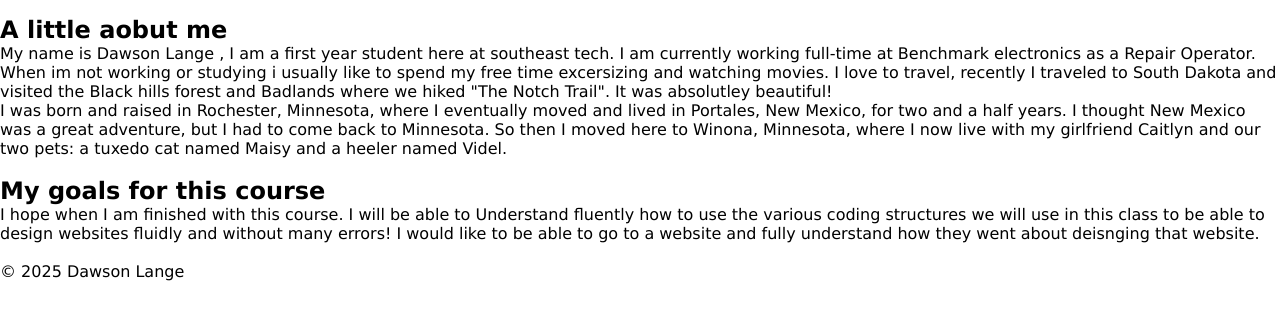
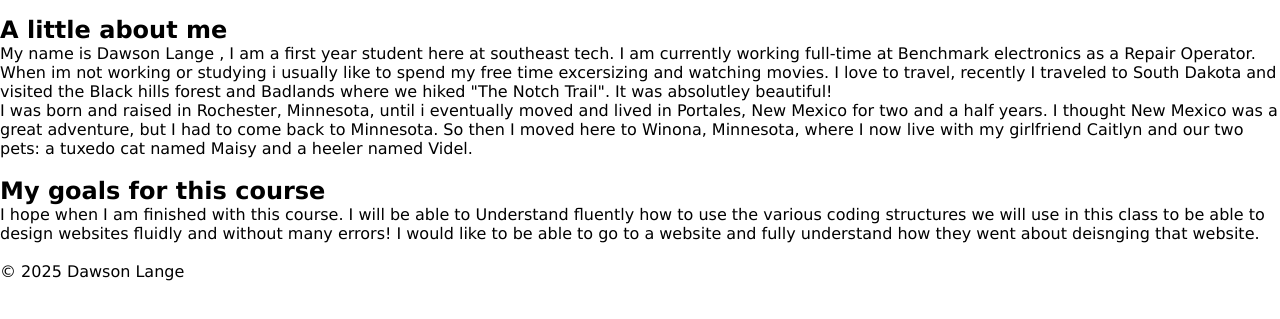
Before and after one commit to Lange544/DawsonLange, a plain HTML site: page Week2_Assignmnet/index.html in a window 1280 px wide. Shown: the part 41-360 px from the top of the page. Drawn offline with Linux system fonts and the light colour scheme.

Commit message:
corrections

```diff
--- a/Week2_Assignmnet/index.html
+++ b/Week2_Assignmnet/index.html
@@ -18,13 +18,13 @@
             <BR>
             <main>
                 <!--should I continue to use the information from our previous weeks assignment or type new information in the body?-->
-                <h2> A little aobut me</h2>
+                <h2> A little about me</h2>
                     <p>
                     My name is Dawson Lange , I am a first year student here at southeast tech. I am currently working full-time at Benchmark electronics as a Repair Operator. When im not working or studying i usually like to spend my free time excersizing and watching movies. I love to travel, recently I traveled to South Dakota and visited the Black hills forest and Badlands where we hiked "The Notch Trail". It was absolutley beautiful!
                     </p>
                 <section>
                     <P>
-                     I was born and raised in Rochester, Minnesota, where I eventually moved and lived in Portales, New Mexico, for two and a half years. I thought New Mexico was a great adventure, but I had to come back to Minnesota. So then I moved here to Winona, Minnesota, where I now live with my girlfriend Caitlyn and our two pets: a tuxedo cat named Maisy and a heeler named Videl.
+                     I was born and raised in Rochester, Minnesota, until i eventually moved and lived in Portales, New Mexico for two and a half years. I thought New Mexico was a great adventure, but I had to come back to Minnesota. So then I moved here to Winona, Minnesota, where I now live with my girlfriend Caitlyn and our two pets: a tuxedo cat named Maisy and a heeler named Videl.
                     </P>
                 </section>
                 <br>
```
